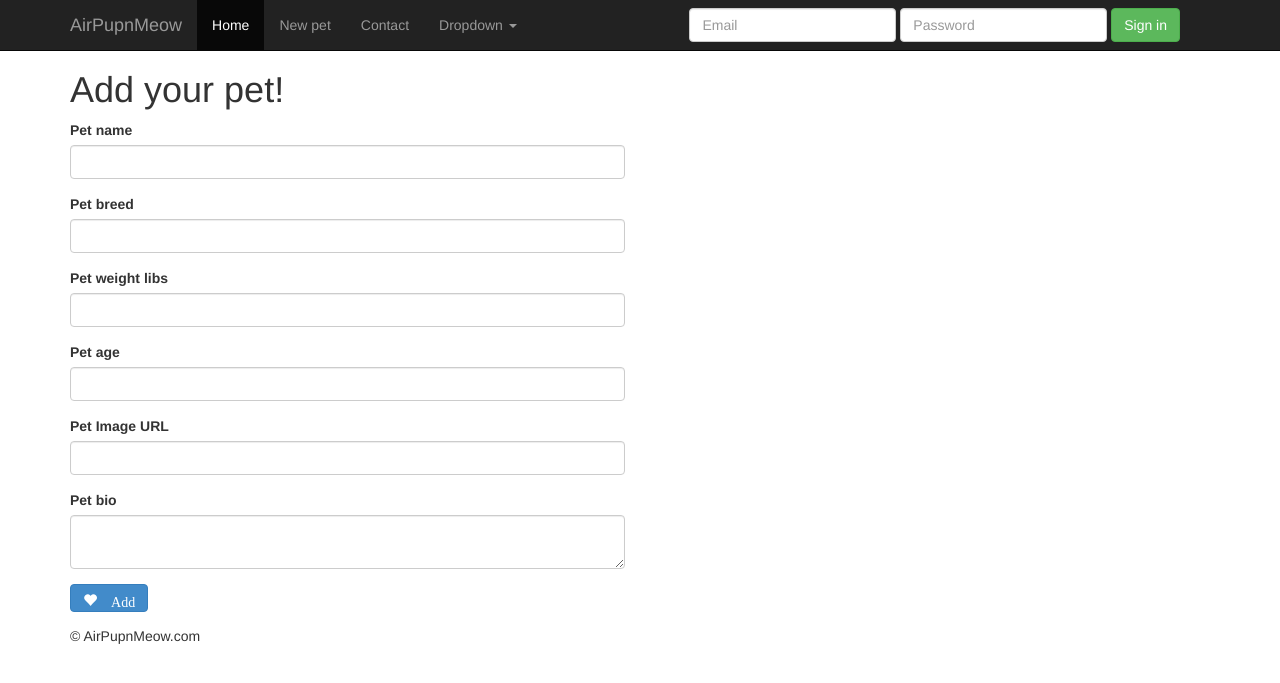
After one commit to opauwlo/php_course, a PHP site: page /new_pet.php in a window 1280 px wide. The commit adds this page. Shown: the top 683 px of the page. Run offline with PHP 8.4, Linux system fonts and the light colour scheme.

Commit message:
add create pet option

```diff
--- /dev/null
+++ b/src/lib/functions.php
@@ -0,0 +1,7 @@
+<?php
+    function get_pets() {
+        //get json pets
+        $pets = json_decode(file_get_contents("./resources/pets.json"), true);
+        $pets = array_reverse($pets);
+        return $pets;
+    }
--- /dev/null
+++ b/src/new_pet.php
@@ -0,0 +1,97 @@
+<?php require('./layouts/header.php') ?>
+<?php
+require('./lib/functions.php');
+$pets = get_pets();
+$pupCount = count($pets);
+// check if methode is post
+
+if ($_SERVER['REQUEST_METHOD'] == 'POST'){
+    if (isset($_POST['name'])) {
+        $name = $_POST['name'];
+
+    } else {
+        $name = '';
+    }
+
+    if (isset($_POST['breed'])) {
+        $breed = $_POST['breed'];
+
+    } else {
+        $breed = '';
+    }
+    if (isset($_POST['weight'])) {
+        $weight = $_POST['weight'];
+
+    } else {
+        $weight = '';
+    }
+    if (isset($_POST['age'])) {
+        $age = $_POST['age'];
+
+    } else {
+        $age = '';
+    }
+    if (isset($_POST['bio'])) {
+        $bio = $_POST['bio'];
+
+    } else {
+        $bio = '';
+    }
+    if (isset($_POST['image'])) {
+        $image = $_POST['image'];
+
+    } else {
+        $bio = '';
+    }
+    $newPet = [
+        'name' => $name,
+        'breed' => $breed,
+        'weight' => $weight,
+        'age' => $age,
+        'bio' => $bio,
+        'image' => $image,
+
+    ];
+    $pets[] = $newPet;
+    $json = json_encode($pets);
+    file_put_contents('./resources/pets.json', $json);
+    header('Location: index.php');}
+?>
+
+<div class="container">
+    <div class="row">
+        <div class="col-xs-6">
+            <h1> Add your pet! </h1>
+            <form action="new_pet.php" method="POST">
+                <div class="form-group">
+                    <label for="pet-name" class="control-label"> Pet name</label>
+                    <input type="text" class="form-control" id="pet-name" name="name">
+                </div>
+                <div class="form-group">
+                    <label for="pet-breed" class="control-label"> Pet breed</label>
+                    <input type="text" class="form-control" id="pet-breed" name="breed">
+                </div>
+                <div class="form-group">
+                    <label for="pet-weight" class="control-label"> Pet weight libs</label>
+                    <input type="number" class="form-control" id="pet-weight" name="weight">
+                </div>
+                <div class="form-group">
+                    <label for="pet-age" class="control-label"> Pet age</label>
+                    <input type="text" class="form-control" id="pet-age" name="age">
+                </div>
+                <div class="form-group">
+                    <label for="pet-image" class="control-label"> Pet Image URL</label>
+                    <input type="text" class="form-control" id="pet-image" name="image">
+                </div>
+                <div class="form-group">
+                    <label for="pet-bio" class="control-label"> Pet bio</label>
+                    <textarea type="text" class="form-control" id="pet-bio" name="bio"> </textarea>
+                </div>
+                <button type="submit" class="btn btn-primary">
+                    <span class="glyphicon glyphicon-heart"> Add</span>
+                </button>
+            </form>
+        </div>
+    </div>
+    <?php require('./layouts/footer.php') ?>
+</div>
--- a/src/resources/pets.json
+++ b/src/resources/pets.json
@@ -1,34 +1 @@
-[
-    {
-        "name": "Chew Barka",
-        "breed": "Bichon",
-        "age": "2 years",
-        "weight": 8,
-        "bio": "The park, The pool or the Playground - I love to go anywhere! I am really great at... SQUIRREL!",
-        "filename": "pet1.png"
-    },
-    {
-        "name": "Spark Pug",
-        "breed": "Pug",
-        "age": "1.5 years",
-        "weight": 11,
-        "bio": "You want to go to the dog park in style? Then I am your pug!",
-        "filename": "pet2.png"
-    },
-    {
-        "name": "Pico de Gato",
-        "breed": "Bengal",
-        "age": "5 years",
-        "weight": 9,
-        "bio": "Oh hai, if you do not have a can of salmon I am not interested.",
-        "filename": "pet3.png"
-    },
-    {
-        "name": "Pancake",
-        "age": "1 year",
-        "weight": 9,
-        "bio": "Treats and Snoozin!",
-        "filename": "pancake.png",
-        "breed": "Bulldog"
-    }
-]
+[{"name":"Pancake","age":1,"weight":9,"bio":"Treats and Snoozin!","image":"https:\/\/images.dog.ceo\/breeds\/hound-plott\/hhh_plott002.JPG","breed":"Bulldog"},{"name":"Pico de Gato","breed":"Bengal","age":5,"weight":9,"bio":"Oh hai, if you do not have a can of salmon I am not interested.","image":"https:\/\/images.dog.ceo\/breeds\/terrier-norfolk\/n02094114_161.jpg"},{"name":"Spark Pug","breed":"Pug","weight":11,"bio":"You want to go to the dog park in style? Then I am your pug!","image":"https:\/\/images.dog.ceo\/breeds\/vizsla\/n02100583_6740.jpg"},{"name":"Chew Barka","breed":"Bichon","age":2,"weight":8,"bio":"The park, The pool or the Playground - I love to go anywhere! I am really great at... SQUIRREL!","image":"https:\/\/images.dog.ceo\/breeds\/chihuahua\/n02085620_1617.jpg"},{"name":"pauwlo","breed":"human","weight":"73","age":"21","bio":" marrom, grande e com cara de perdido","image":"https://images.dog.ceo/breeds/ridgeback-rhodesian/n02087394_9126.jpg"}]
```
Also changed, not shown: src/contact.php (added, +10 -0 lines), src/index.php (+15 -68 lines).
